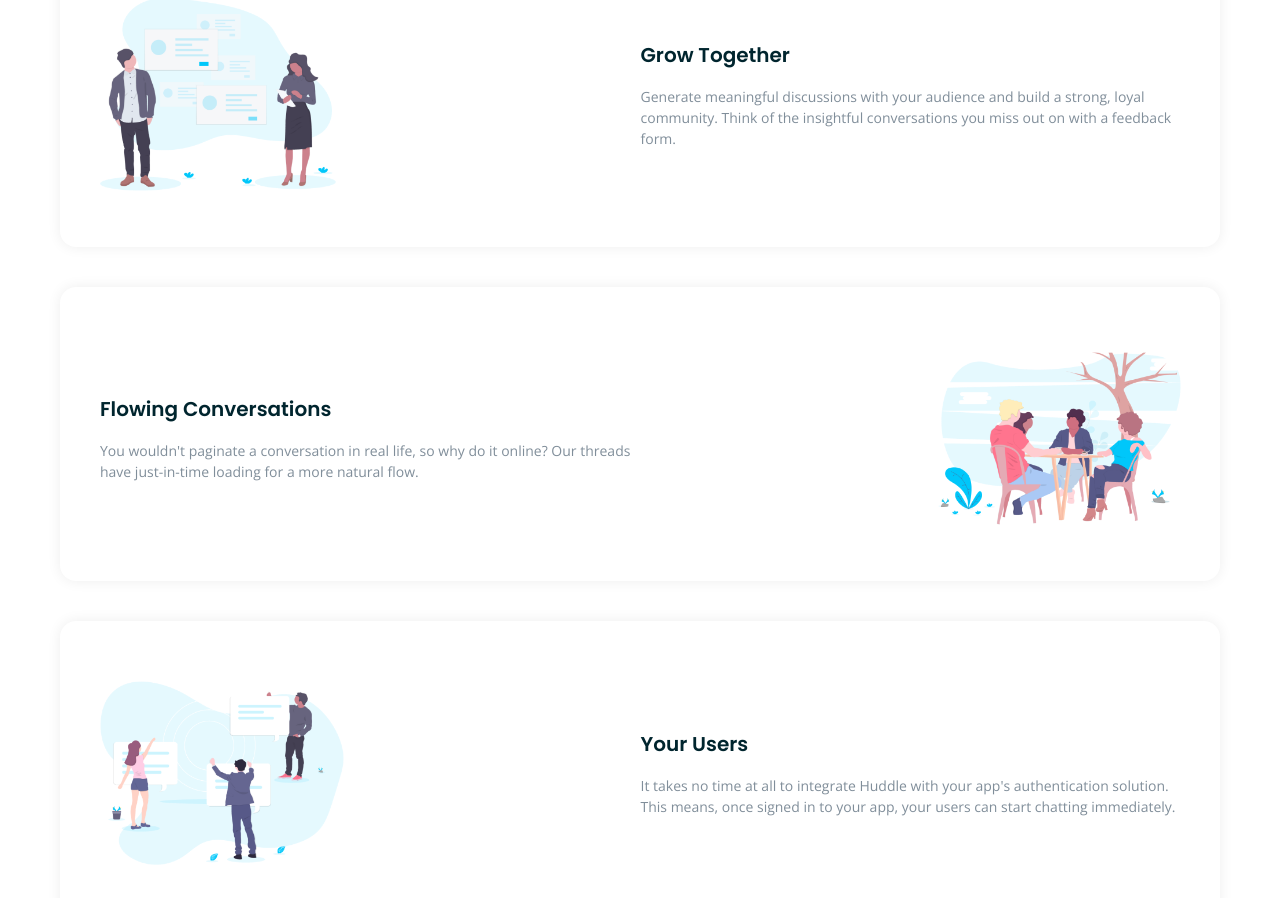
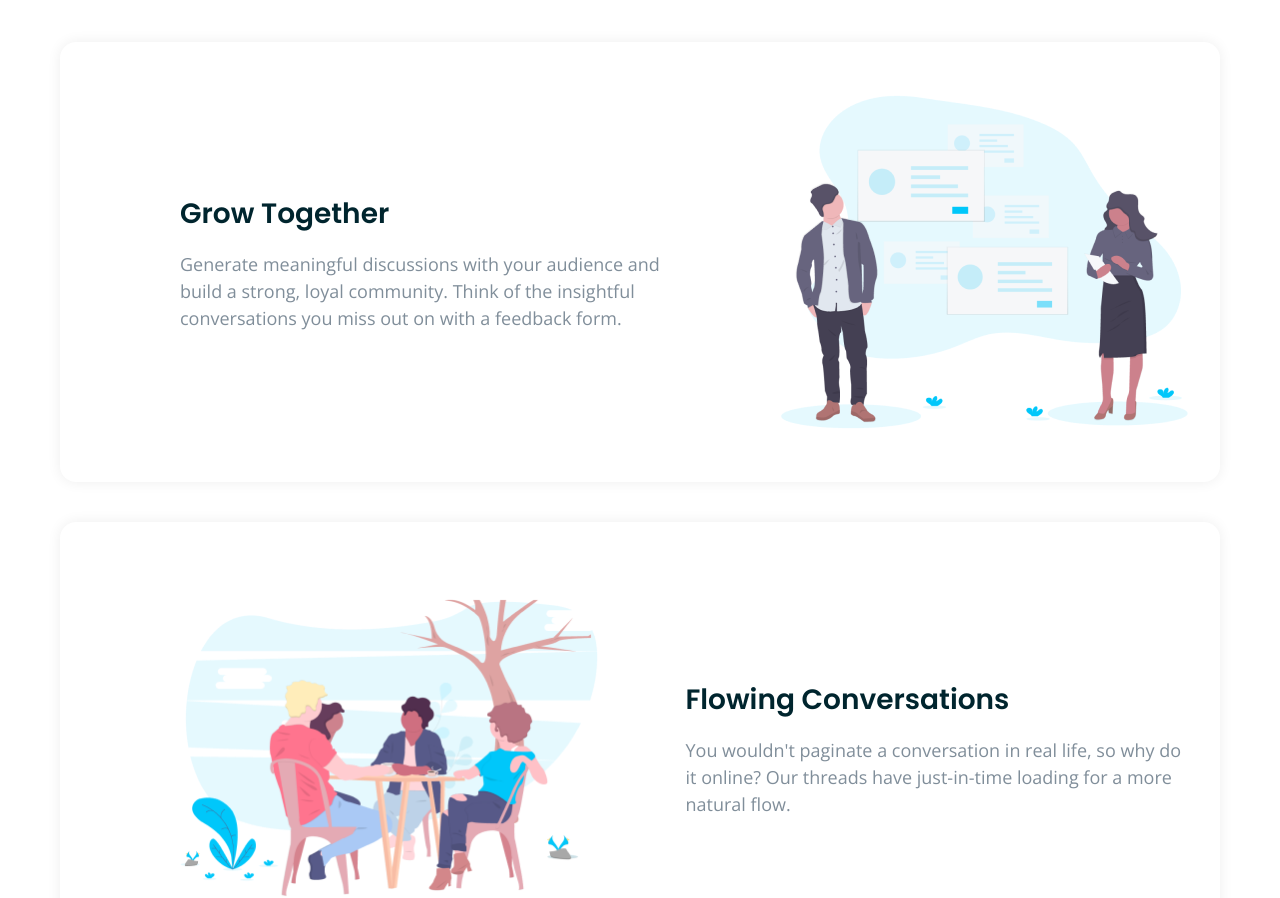
Before and after one commit to 0x41-li/huddle-landing-page-with-alternating-feature-blocks, a JavaScript app: page / in a window 1280 px wide. Shown: the part 759-1657 px from the top of the page. Built offline with nearby package versions, Linux system fonts and the light colour scheme.

Commit message:
First Section completed on all possible devices

```diff
--- a/src/section/first-section/FirstSection.style.js
+++ b/src/section/first-section/FirstSection.style.js
@@ -7,6 +7,10 @@ export const Section = styled.section`
   flex-direction: column;
   align-items: center;
   gap: 40px;
+
+  @media screen and (min-width: 1200px) {
+    padding-top: 160px;
+  }
 `;
 
 export const Box = styled.div`
@@ -38,6 +42,32 @@ export const Box = styled.div`
     height: auto;
     padding: 56px 39px 56px 40px;
   }
+
+  @media screen and (min-width: 992px) {
+    justify-content: space-around;
+  }
+
+  @media screen and (min-width: 1200px) {
+    height: 440px;
+    padding: 53px 32px 53px 120px;
+    justify-content: space-between;
+
+    &:nth-child(2) {
+      padding-right: 29px;
+    }
+
+    &:nth-child(3) {
+      padding-right: 26px;
+    }
+  }
+
+  @media screen and (min-width: 1440px) {
+    width: 1232px;
+
+    &:nth-child(2) > div {
+      flex: 0 0 499px;
+    }
+  }
 `;
 
 export const BoxTextWrapper = styled.div`
@@ -46,6 +76,10 @@ export const BoxTextWrapper = styled.div`
   @media screen and (min-width: 768px) {
     margin-top: 0;
     flex: 0 1 50%;
+  }
+
+  @media screen and (min-width: 1440px) {
+    flex: 0 0 488px;
   }
 `;
 
@@ -59,6 +93,11 @@ export const BoxH2 = styled.h2`
 
   @media screen and (min-width: 768px) {
     text-align: left;
+  }
+
+  @media screen and (min-width: 992px) {
+    font-size: 28px;
+    line-height: 42px;
   }
 `;
 
@@ -75,6 +114,11 @@ export const BoxPara = styled.p`
   @media screen and (min-width: 768px) {
     text-align: left;
   }
+
+  @media screen and (min-width: 992px) {
+    font-size: 18px;
+    line-height: 27px;
+  }
 `;
 
 export const GrowTogetherBoxImage = styled.img`
@@ -87,6 +131,13 @@ export const GrowTogetherBoxImage = styled.img`
 
   @media screen and (min-width: 768px) {
     margin: 0;
+    order: 2;
+  }
+
+  @media screen and (min-width: 1200px) {
+    width: 100%;
+    height: unset;
+    max-width: 407px;
   }
 `;
 
@@ -96,15 +147,18 @@ export const FlowingConversationsBoxImage = styled.img`
   width: 242.74px;
   height: 172.8px;
 
-
   margin: 0 auto;
 
   margin-bottom: 66px;
 
+  @media screen and (min-width: 768px) {
+    margin: 0;
+  }
 
-  @media screen and (min-width: 768px) {
-    order: 2;
-    margin: 0;
+  @media screen and (min-width: 1200px) {
+    width: 100%;
+    max-width: 417.94px;
+    height: unset;
   }
 `;
 
@@ -118,5 +172,12 @@ export const YourUsersBoxImage = styled.img`
 
   @media screen and (min-width: 768px) {
     margin: 0;
+    order: 2;
+  }
+
+  @media screen and (min-width: 1200px) {
+    width: 100%;
+    max-width: 420.2px;
+    height: unset;
   }
 `;
```
